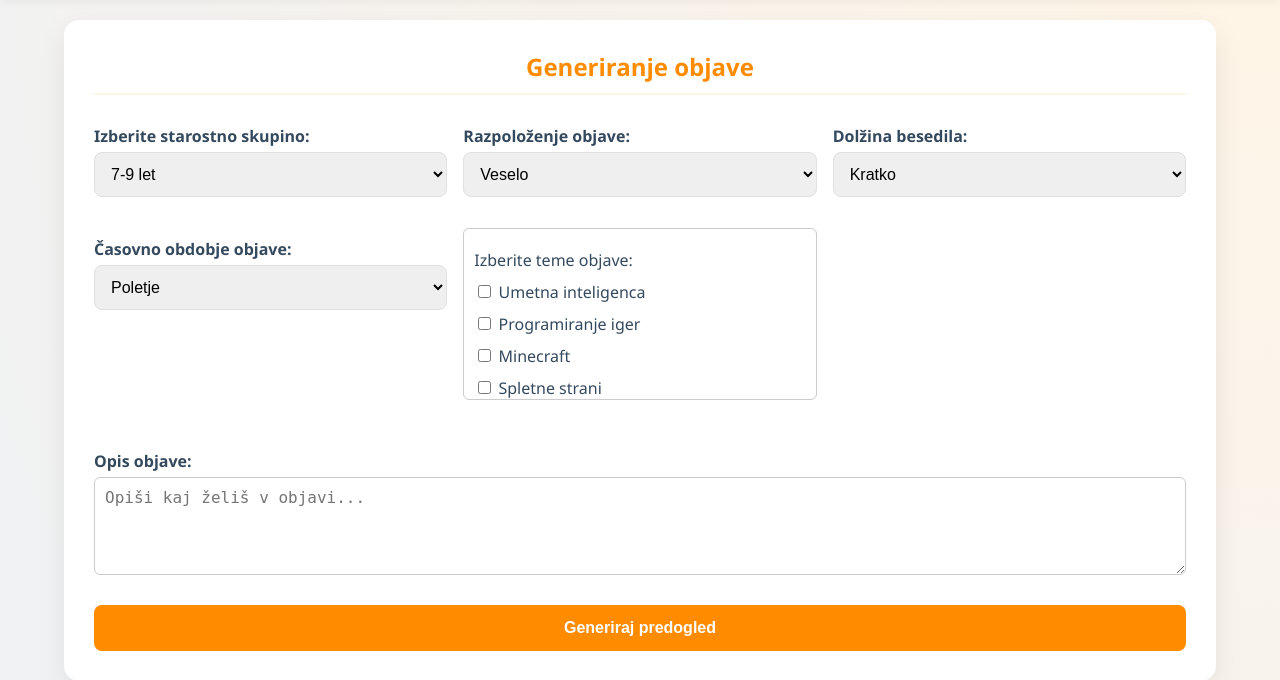
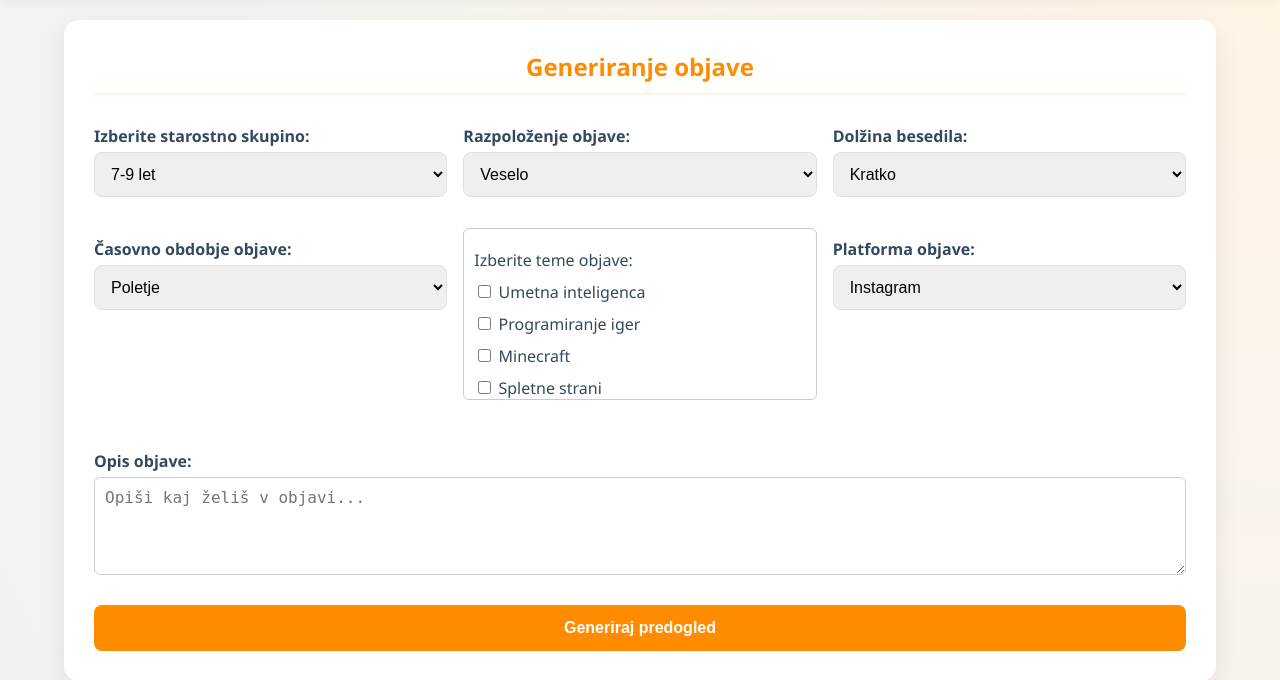
Before and after one commit to xjakob150/MatematicnoModeliranje, a Flask app: page /index.html in a window 1280 px wide. Shown: the part 60-740 px from the top of the page. Run offline with Flask 3, Linux system fonts and the light colour scheme.

Commit message:
majhni popravki

```diff
--- a/app.py
+++ b/app.py
@@ -97,10 +97,10 @@ client = genai.Client(api_key=api_key)
 
 class AIModel:
     @staticmethod
-    def generate(topic, description, time, mood, length):
+    def generate(topic, description, time, mood, length, platform):
         prompt = (
             f"Napiši privlačno objavo za družbena omrežja za šolo programiranja Coding Giants. "
-            f"Tema objave je {topic}, upoštevaj da je {time} in naj je v {mood} razpoloženju. Naj je dolgo {length}"
+            f"Tema objave je {topic}, upoštevaj da je {time} in naj je v {mood} razpoloženju. Naj je dolgo {length}. Imej v mislih, daje objava za {platform}."
             f"Vključi nekaj emojijev in bodi spodbuden. Odgovori izključno v slovenščini. "
             f"Samo napiši besedilo objave brez uvodnih besed. "
             f"Dodatno upoštevaj navodilo uporabnika: {description}"
@@ -146,13 +146,14 @@ def generate_post():
         time = data.get("time", "")
         mood = data.get("mood", "")
         length = data.get("length", "")
+        platform = data.get("platform","")
 
         if not group or not topic:
             return jsonify({"error": "Manjka skupina ali tema."}), 400
 
 
         # 1. Generiraj besedilo z AI
-        generated_text, img_url = AIModel.generate(topic, description, time, mood, length)
+        generated_text, img_url = AIModel.generate(topic, description, time, mood, length, platform)
 
         # 2. Napovej doseg z XGBoost modelom
         reach_val = predict_reach(generated_text, group)
--- a/templates/index.html
+++ b/templates/index.html
@@ -74,6 +74,14 @@
                 <label><input type="checkbox" name="topic" value="Python"> Python</label>
             </div>
 
+            <div class="form-group">
+                <label for="platforma">Platforma objave:</label>
+                <select id="platforma">
+                    <option value="instagram">Instagram</option>
+                    <option value="facebook">Facebook</option>
+                </select>
+            </div>
+
         </div>
 
 
@@ -119,6 +127,7 @@
             const moodVal = document.getElementById("mood").value;
             const timeVal = document.getElementById("time").value;
             const lengthVal = document.getElementById("length").value;
+            const platformVal = document.getElementById("platforma").value;
 
             const selectedTopics = Array.from(document.querySelectorAll('input[name="topic"]:checked'))
                 .map(cb => cb.value);
@@ -140,7 +149,8 @@
                         description: description,
                         mood: moodVal,
                         time: timeVal,
-                        length: lengthVal
+                        length: lengthVal,
+                        platform: platformVal
                     })
                 });
 
```
